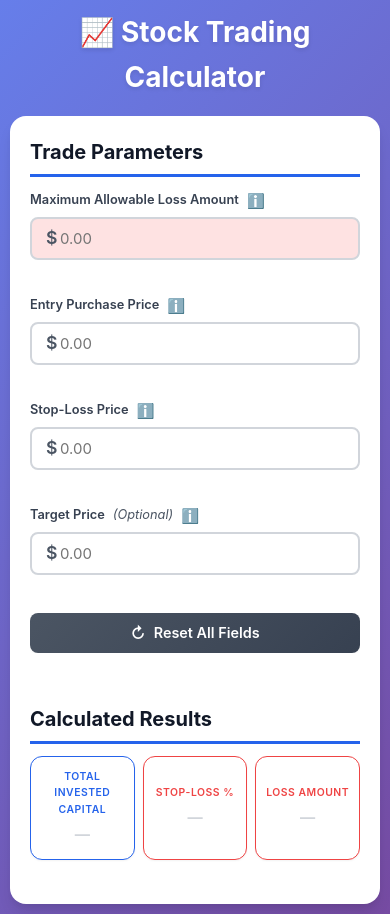
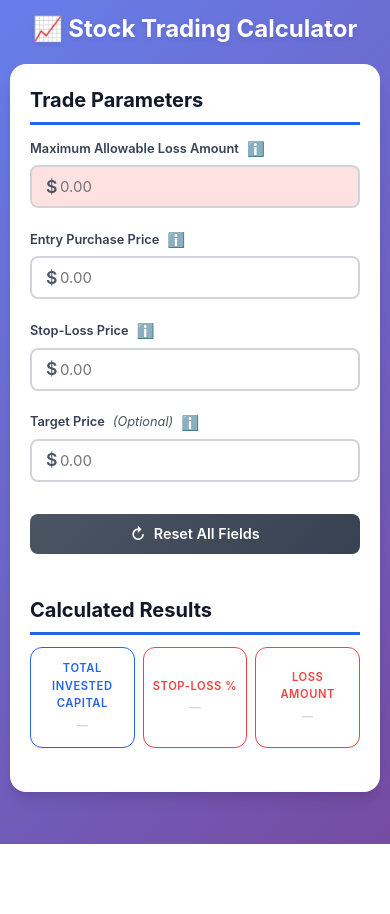
Before and after one commit to William-Pong-Code/stock-trading-calculator, a plain HTML site: page index.html in a window 390 px wide. After the commit the page ends 844 px from the top, so only its background shows below. Drawn offline with Linux system fonts and the light colour scheme.

Commit message:
Update style

```diff
--- a/script.js
+++ b/script.js
@@ -300,7 +300,13 @@ function clearFields(keepMaxLoss = false) {
     clearErrors();
     resetResults();
     hideResetDialog();
-    inputs.entryPrice.focus();
+
+    // Focus on maxLoss if cleared, otherwise focus on entryPrice
+    if (!keepMaxLoss) {
+        inputs.maxLoss.focus();
+    } else {
+        inputs.entryPrice.focus();
+    }
 }
 
 // --- Initialization & Event Listeners ---
--- a/styles.css
+++ b/styles.css
@@ -199,10 +199,6 @@ label {
 .number-input::-webkit-outer-spin-button {
     -webkit-appearance: none;
     margin: 0;
-}
-
-.number-input {
-    -moz-appearance: textfield;
 }
 
 #maxLoss {
@@ -562,6 +558,9 @@ footer {
 }
 
 @media (max-width: 768px) {
+    .two-column-layout {
+        gap: 20px;
+    }
     .results-grid {
         gap: 8px;
     }
@@ -597,7 +596,7 @@ footer {
     }
 
     .form-group {
-        margin-bottom: 8px;
+        margin-bottom: 0;
     }
 
     .input-section h2,
@@ -653,11 +652,14 @@ footer {
     .dialog h3 {
         font-size: 1.25rem;
     }
+    .error-message {
+        margin-top: 0;
+    }
 }
 
 @media (max-width: 480px) {
     header h1 {
-        font-size: 1.75rem;
+        font-size: 1.5rem;
     }
 
     .calculator-card {
@@ -668,4 +670,8 @@ footer {
     .results-section h2 {
         font-size: 1.25rem;
     }
+
+    .result-label, .result-value {
+        font-size: 0.7rem;
+    }
 }
```
